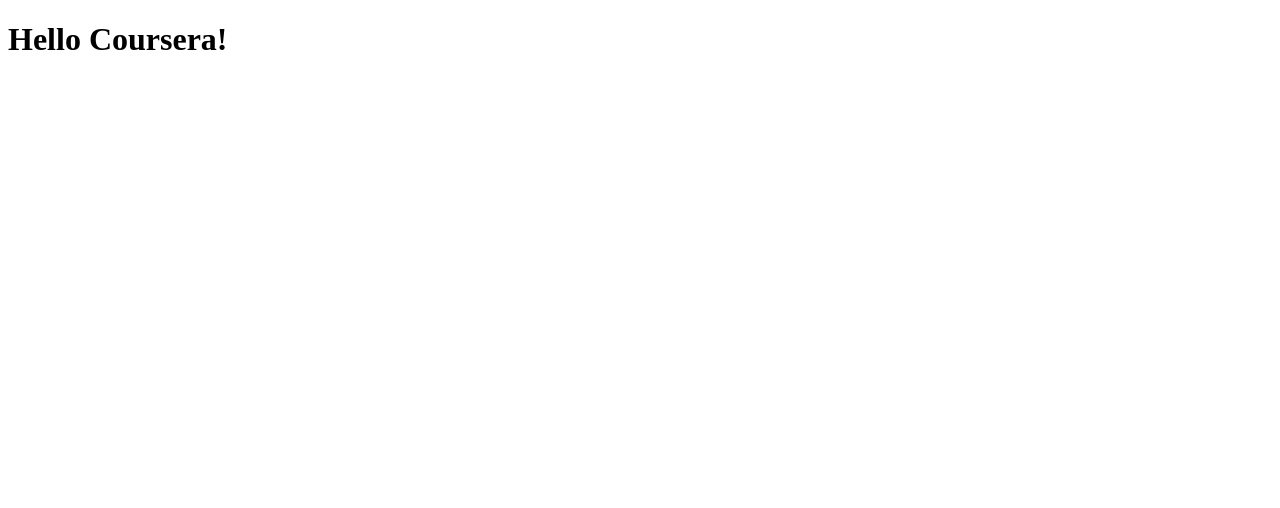
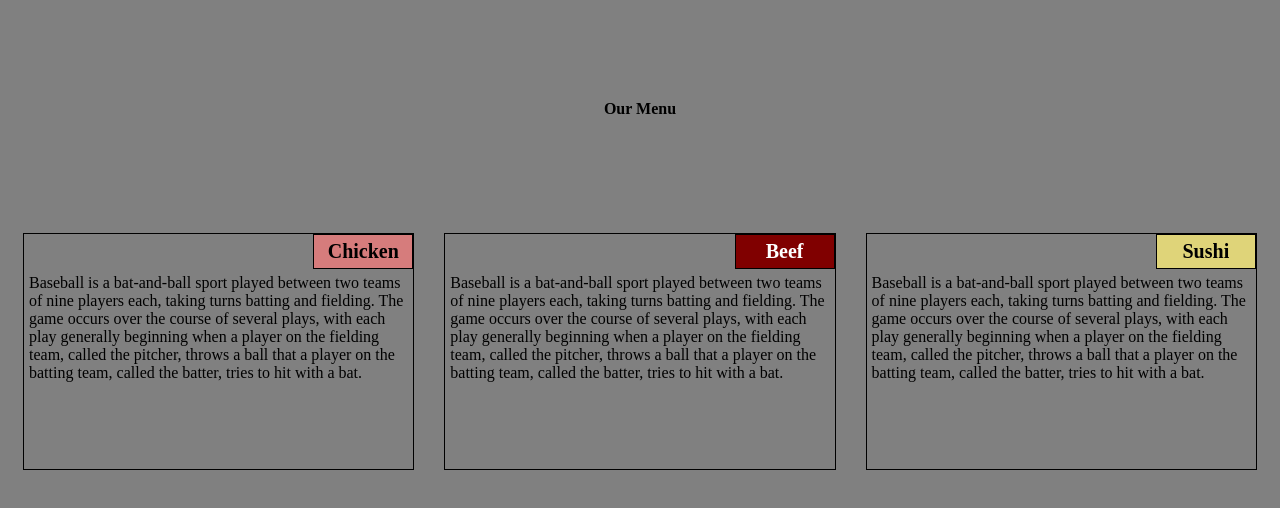
Before and after one commit to BritBrit357/BritBrit357.github.io, a plain HTML site: page index.html in a window 1280 px wide. Drawn offline with Linux system fonts and the light colour scheme.

Commit message:
Update index.html

```diff
--- a/index.html
+++ b/index.html
@@ -1,11 +1,167 @@
 <!DOCTYPE html>
-<html lang="en">
+<html>
+
 <head>
-    <meta charset="UTF-8">
-    <meta name="viewport" content="width=device-width, initial-scale=1.0">
-    <title>Hello Coursera!</title>
+    <meta charset="utf-8">
+    <title>module2-solution</title>
 </head>
+<style>
+    /*basic style*/
+    * {
+        box-sizing: border-box;
+    }
+
+    body {
+        background-color: gray;
+    }
+
+    h1 {
+        margin: 100px;
+        text-align: center;
+        font-weight: bold;
+        font-size: 100%;
+    }
+
+    section {
+        position: relative;
+        padding: 15px;
+        width: 100%;
+    }
+
+    p {
+        position: relative;
+        clear: right;
+    }
+
+    div {
+        position: relative;
+        background-color: gray;
+        border: 1px solid black;
+        width: 100%;
+        margin-left: auto;
+        margin-right: auto;
+        margin-bottom: auto;
+    }
+
+    .sub1 {
+        float: right;
+        width: 100px;
+        padding: 5px;
+        margin: 0px;
+        border: 1px solid black;
+        text-align: center;
+        font-size: 125%;
+        font-weight: bold;
+        background-color: rgb(214, 124, 124);
+
+    }
+
+    .sub2 {
+        float: right;
+        color: white;
+        width: 100px;
+        padding: 5px;
+        margin: 0px;
+        border: 1px solid black;
+        text-align: center;
+        font-size: 125%;
+        font-weight: bold;
+        background-color: maroon;
+
+    }
+
+    .sub3 {
+        color: black;
+        float: right;
+        width: 100px;
+        padding: 5px;
+        margin: 0px;
+        border: 1px solid black;
+        text-align: center;
+        font-size: 125%;
+        font-weight: bold;
+        background-color: rgb(223, 212, 121);
+
+    }
+
+    .content {
+        padding: 5px;
+        border: none;
+        background-color: gray;
+        color: black;
+        margin: 0px;
+        height: 200px;
+        overflow: auto;
+    }
+
+    .row {
+        width: 100%;
+    }
+
+    /*desktop version*/
+    @media (min-width: 992px) {
+        .column-lg-4 {
+            float: left;
+            width: 33.33%;
+        }
+    }
+
+    /*tablet version*/
+    @media (min-width: 768px) and (max-width: 991px) {
+        .colmn-md-6 {
+            float: left;
+            width: 50%;
+            margin-left: auto;
+            margin-right: auto;
+        }
+
+        .colmn-md-12 {
+            float: left;
+            width: 100%;
+            margin-left: auto;
+            margin-right: auto;
+        }
+    }
+
+    /*mobile version*/
+    @media (max-width: 767px) {
+        .colmn-sm-12 {
+            float: left;
+            width: 100%;
+        }
+    }
+</style>
+
 <body>
-  <h1>Hello Coursera!</h1>
+    <h1>Our Menu</h1>
+    <section class="column-lg-4 colmn-md-6 colmn-sm-12">
+        <div>
+            <p class="sub1">Chicken</p>
+            <p class="content">
+              Baseball is a bat-and-ball sport played between two teams of nine players each, taking turns
+              batting and fielding. The game occurs over the course of several plays, with each play generally
+               beginning when a player on the fielding team, called the pitcher, throws a ball that a player on
+                the batting team, called the batter, tries to hit with a bat.
+            </p>
+        </div>
+    </section>
+    <section class="column-lg-4 colmn-md-6 colmn-sm-12">
+        <div>
+            <p class="sub2">Beef</p>
+            <p class="content">Baseball is a bat-and-ball sport played between two teams of nine players each, taking turns
+              batting and fielding. The game occurs over the course of several plays, with each play generally
+               beginning when a player on the fielding team, called the pitcher, throws a ball that a player on
+                the batting team, called the batter, tries to hit with a bat.</p>
+        </div>
+    </section>
+    <section class="column-lg-4 colmn-md-12 colmn-sm-12">
+        <div>
+            <p class="sub3">Sushi</p>
+            <p class="content">Baseball is a bat-and-ball sport played between two teams of nine players each, taking turns
+              batting and fielding. The game occurs over the course of several plays, with each play generally
+               beginning when a player on the fielding team, called the pitcher, throws a ball that a player on
+                the batting team, called the batter, tries to hit with a bat.</p>
+        </div>
 </body>
+
 </html>
```
